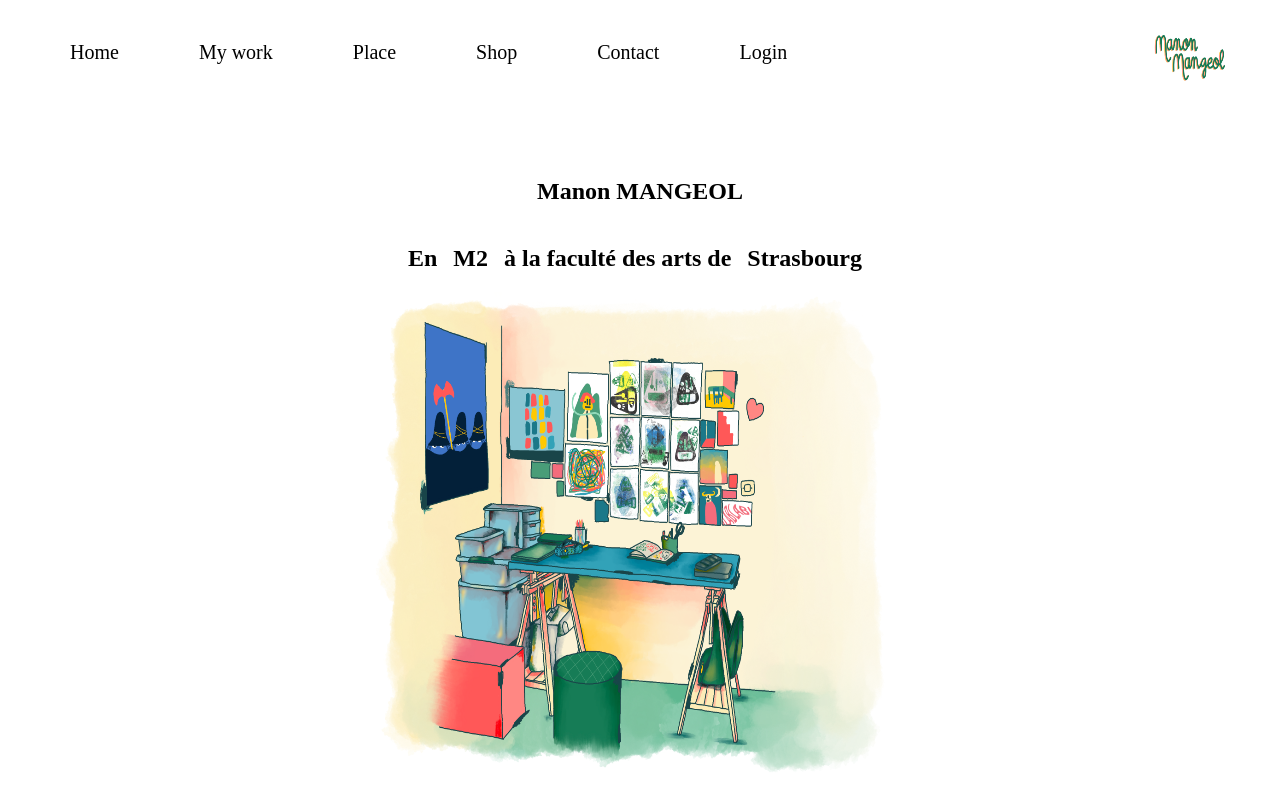
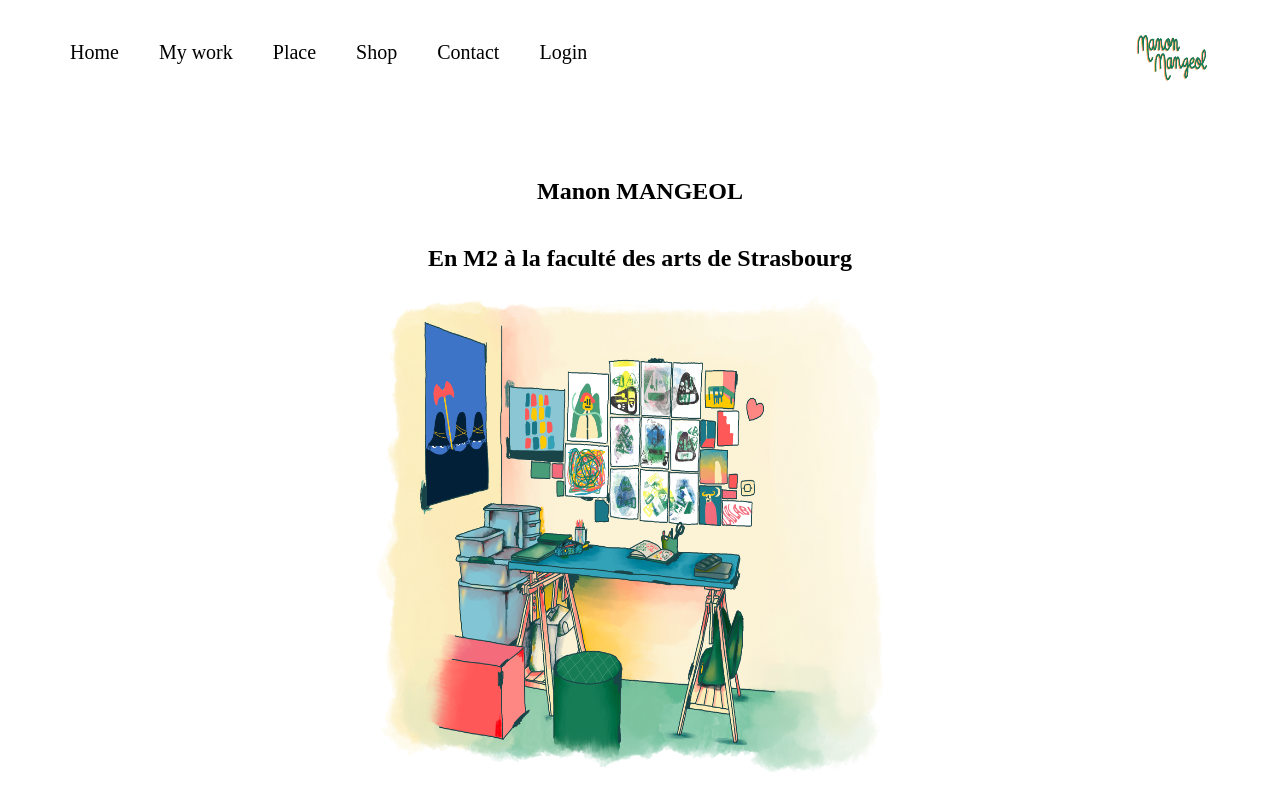
Before and after one commit to AnotheerDev/SiteManon, a PHP site: template templates/home/index.html.twig in a window 1280 px wide. Shown: the top 791 px of the page. Run offline with PHP 8.4, Linux system fonts and the light colour scheme; the template is opened without the code that fills it, so the values that code supplies are empty; some libraries are stand-ins or nearby versions.

Commit message:
update media screen

```diff
--- a/public/css/style.css
+++ b/public/css/style.css
@@ -141,10 +141,10 @@
 }
 
 @media screen and (min-width: 992px) {
-    *{
-        margin-right: 10px;
-        margin-left: 10px;
+    body{
         box-sizing: border-box;
+        padding-left: 50px;
+        padding-right: 50px;
     }
 
     #menu-bar {
@@ -154,6 +154,7 @@
     .nav {
         display: flex;
         padding-top: 25px;
+        padding-left: 50px;
     }
 
     .nav ul {
```
